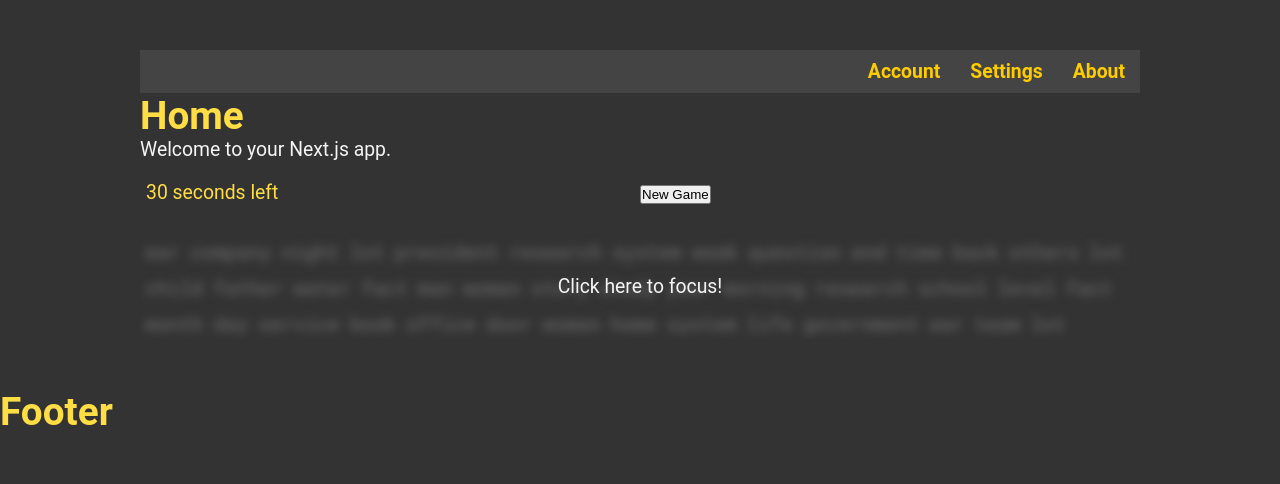
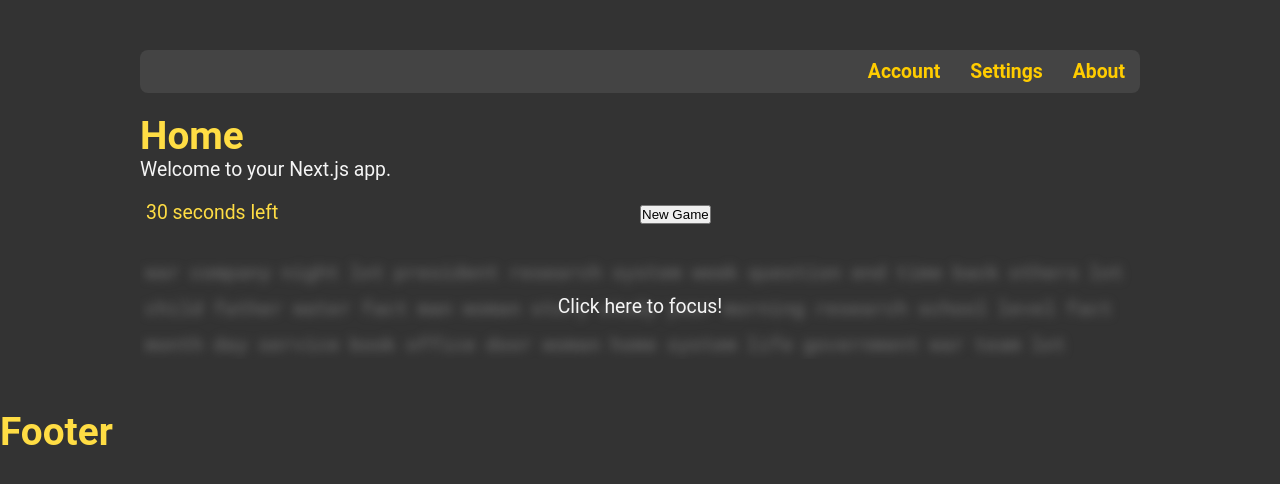
Before and after one commit to TypingLizard/Frontend, a Next.js app: page / in a window 1280 px wide. Shown: the top 484 px of the page. Built offline with nearby package versions, Linux system fonts and the light colour scheme.

Commit message:
implementing basic navbar + margin + rounded edges

```diff
--- a/src/components/navbar/navbar.module.css
+++ b/src/components/navbar/navbar.module.css
@@ -1,6 +1,8 @@
 .navbar {
     background-color: #444;
     padding: 10px 0;
+    margin-bottom: 20px;
+    border-radius: 8px;
 }
 
 .navbar ul {
```
